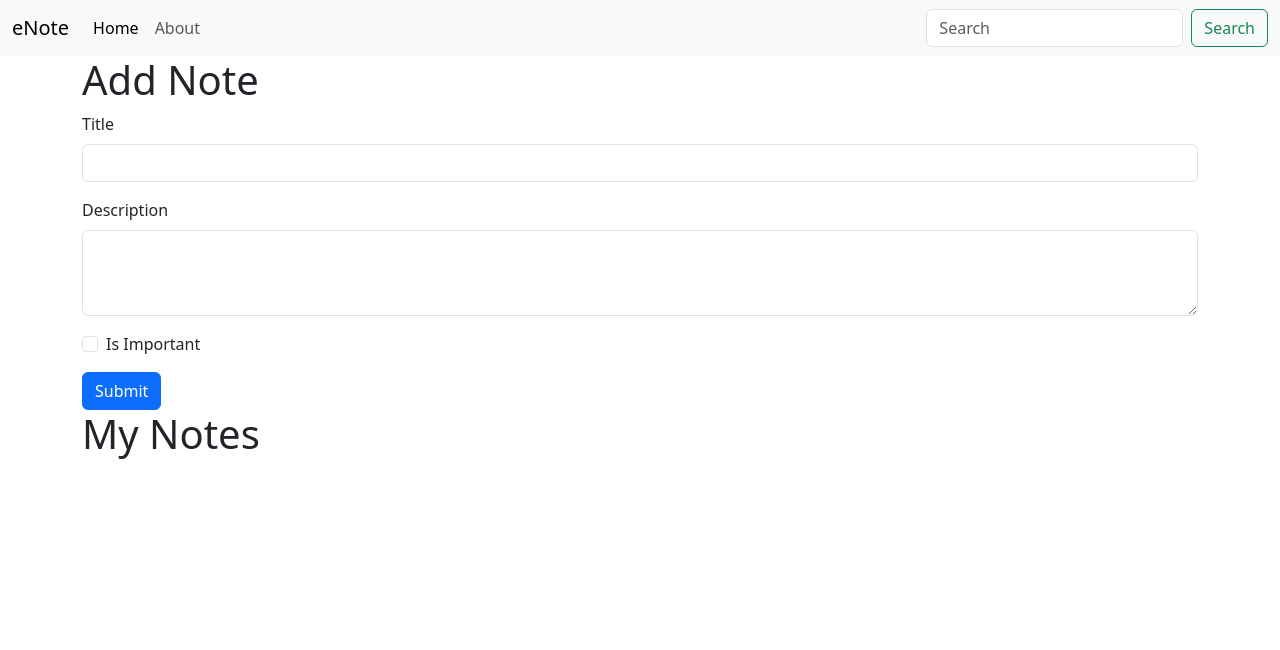
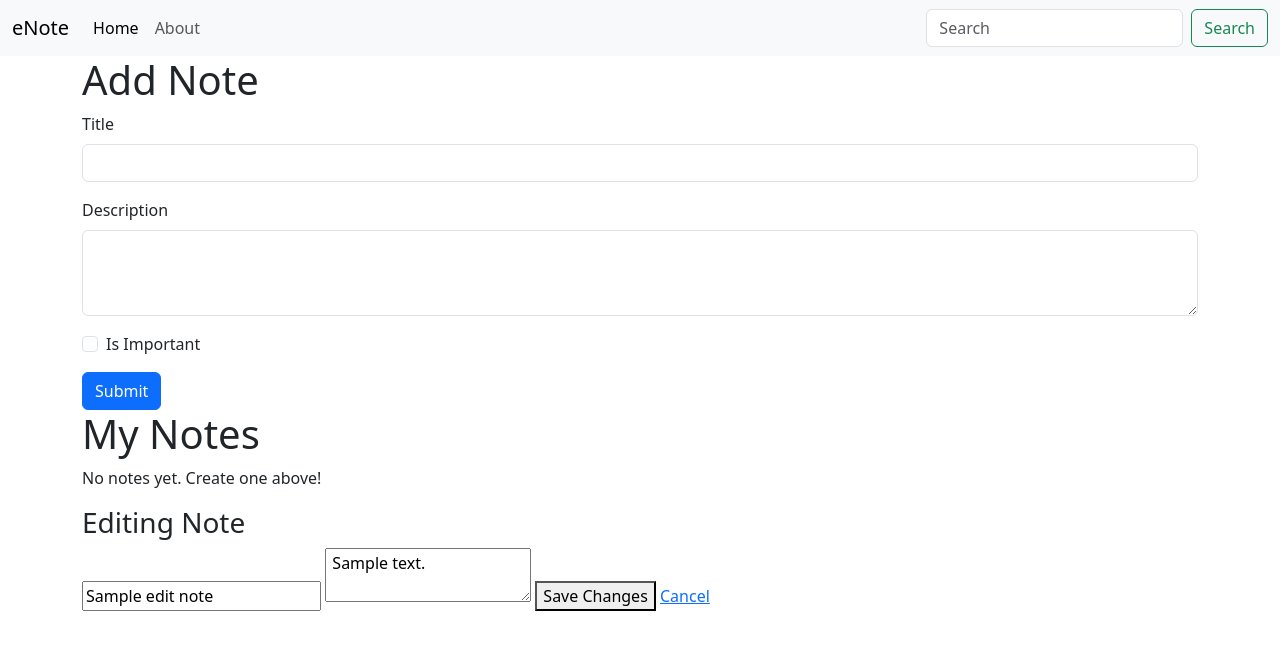
Before and after one commit to Akshat729/Note-App, a FastAPI app: template templates/index.html in a window 1280 px wide. Shown: the top 650 px of the page. Run offline with FastAPI, Linux system fonts and the light colour scheme; the template is opened without the code that fills it: most values are stand-ins (such as "Sample title", 1, 10 or a date in 2020).

Commit message:
Added edit feature within the same page

```diff
--- a/templates/index.html
+++ b/templates/index.html
@@ -80,7 +80,7 @@
       </form>
 
       <h1>My Notes</h1>
-      {% for doc in showDocs %}
+      {% if showDocs %} {% for doc in showDocs %}
       <div class="card" style="width: 18rem; margin: 15px 0 15px 0">
         <div class="card-body">
           <h5 class="card-title">{{ doc.title }}</h5>
@@ -88,11 +88,36 @@
             {% if doc.important=="true" %} Important {% endif %}
           </h6>
           <p class="card-text">{{ doc.description }}</p>
-          <button type="button" class="btn btn-primary">Edit</button>
-          <button type="button" class="btn btn-danger">Delete</button>
+          <a href="/edit/{{ doc.id }}" class="btn btn-primary">Edit</a>
+          <a
+            href="/delete/{{ doc.id }}"
+            class="btn btn-danger"
+            onclick="return confirm('Delete this note?')"
+            >Delete</a
+          >
         </div>
       </div>
-      {% endfor %}
+      {% endfor %} {% else %}
+      <p>No notes yet. Create one above!</p>
+      {% endif %}
+    </div>
+    {% if edit_note %}
+    <div class="container">
+      <form action="/update/{{ edit_note.id }}" method="post">
+        <h3>Editing Note</h3>
+        <input
+          type="text"
+          name="title"
+          value="{{ edit_note.title }}"
+          required
+        />
+        <textarea name="content" required>
+ {{ edit_note.description }} </textarea
+        >
+        <button type="submit">Save Changes</button>
+        <a href="/" class="cancel-btn">Cancel</a>
+      </form>
+      {% endif %}
     </div>
 
     <script
```
